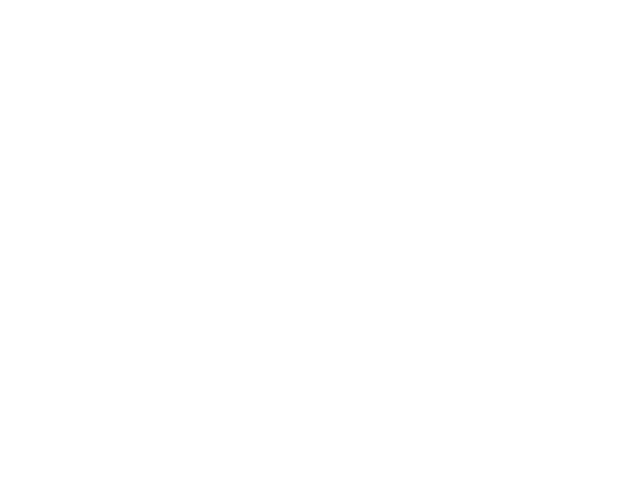
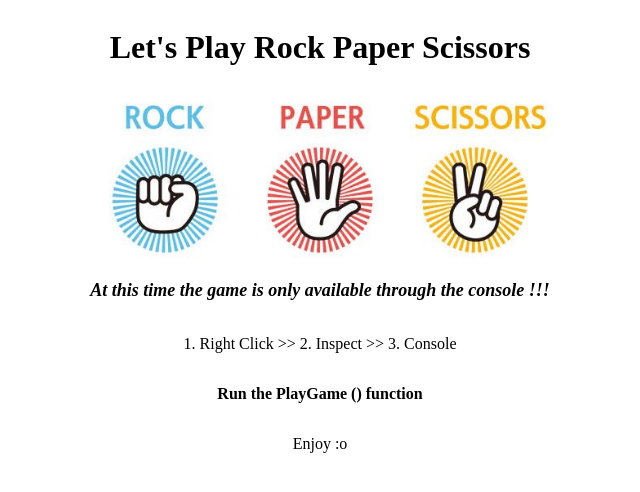
Before and after one commit to theeglaze/Odin-Project, a plain HTML site: page project-two-(Rock,Paper,Scissors)/index.html in a window 1280 px wide. Shown: the whole page, without its empty margins (320-960 px from the left). Drawn offline with Linux system fonts and the light colour scheme.

Commit message:
Homepage Update (HTML & CSS)

```diff
--- a/project-two-(Rock,Paper,Scissors)/index.html
+++ b/project-two-(Rock,Paper,Scissors)/index.html
@@ -13,7 +13,25 @@
     </head>
 
     <body>
-            <script></script>
+        <div class="head">
+        <h1>Let's Play Rock Paper Scissors</h1>
+        <img class="logo" src="./IMG/rock-paper-scissors2.jpg" alt ="ROCK PAPER SCISSORS LOGO"></div>
+
+
+        <div class ="intro">
+        <p><em> <strong>At this time the game is only available through the console !!! </strong></em></p>
+        </div>
+
+        <div class="instruction">
+        <p>1. Right Click >> 2. Inspect >> 3. Console </p>
+        </div>
+
+        <div class = closing>
+        <p>Run the PlayGame () function</p>
+        <p>Enjoy :o </p>
+        </div>
+
+        <script></script>
 
 
     </body>
--- a/project-two-(Rock,Paper,Scissors)/style.css
+++ b/project-two-(Rock,Paper,Scissors)/style.css
@@ -0,0 +1,35 @@
+body{
+    display: flex;
+    flex-direction: column;
+    align-items: center;
+}
+
+.head{
+    display: flex;
+    flex-direction: column;
+    max-width: 500px;
+    flex:auto;
+}
+
+.logo{
+    width: 500px;
+}
+
+.head h1{
+    text-align: center;
+}
+
+.intro{
+    font-size: large;
+}
+
+.closing{
+    display: flex;
+    flex-direction: column;
+    align-items: center;
+}
+
+.closing :first-child{
+    font-size: medium;
+    font-weight: 700;
+}
```
Also changed, not shown: project-two-(Rock,Paper,Scissors)/IMG/istockphoto-1395632555-612x612.jpg (added), project-two-(Rock,Paper,Scissors)/IMG/rock-paper-scissors-neon-icons-vector.jpg (added), project-two-(Rock,Paper,Scissors)/IMG/rock-paper-scissors2.jpg (added).
